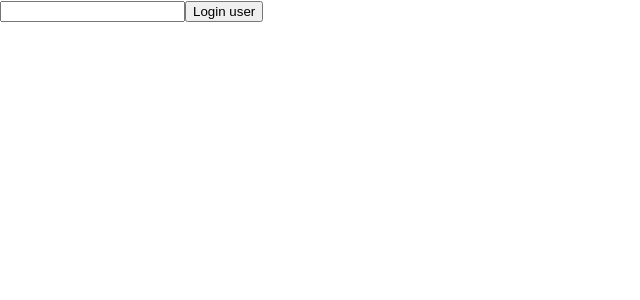
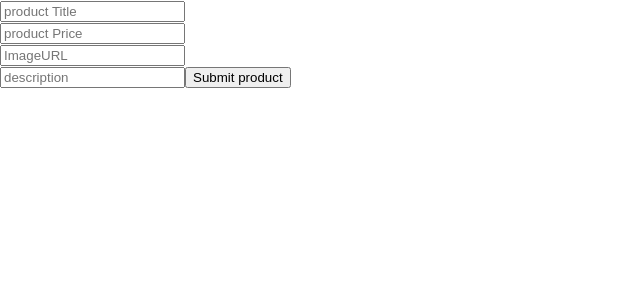
Before and after one commit to RitikaDhangar/ReactPractise, a React (Create React App) app: page / in a window 1280 px wide. Before the commit this address led to /login. Shown: the top 300 px of the page, without its empty margins (0-640 px from the left). Built offline with nearby package versions, Linux system fonts and the light colour scheme.

Commit message:
add code

```diff
--- a/src/App.js
+++ b/src/App.js
@@ -1,29 +1,12 @@
 import "./App.css";
 import Home from "./components/Home";
-import {
-  BrowserRouter as Router,
-  Routes,
-  Route,
-  Navigate,
-} from "react-router-dom";
-import Login from "./components/Login";
+
 function App() {
-  const isLoggedIn = localStorage.getItem("token");
-  console.log({ isLoggedIn });
 
   return (
-    <Router>
-      <Routes>
-        <Route
-          path="/"
-          element={isLoggedIn ? <Home /> : <Navigate to="/login" />}
-        />
-        <Route
-          path="/login"
-          element={!isLoggedIn ? <Login /> : <Navigate to="/" />}
-        />
-      </Routes>
-    </Router>
+    <>
+      <Home/>
+    </>
   );
 }
 
--- a/src/components/Home.js
+++ b/src/components/Home.js
@@ -1,38 +1,25 @@
 import { useEffect, useState } from "react";
 import axios from "axios";
 const Home = () => {
-  const [val, setVal] = useState("");
-  const [msg, setMsg] = useState("");
-  const submitHandler = async () => {
-    try {
-      const userName = localStorage.getItem("token");
-      console.log({ msg });
-      await axios.post("http://localhost:8000/Store-message", {
-        msg: `${userName} : ${val}`,
-      });
-    } catch (err) {
-      console.log(err);
-    }
-  };
-  const showMessagesHandler = async () => {
-    try {
-      const data = await axios.get("http://localhost:8000/show-message");
-      console.log({ data });
-      if (data?.status === 200) {
-        setMsg(data?.data?.data);
-      }
-    } catch (err) {
-      console.log(err);
-    }
-  };
-  useEffect(() => {
-    showMessagesHandler();
-  }, []);
+  const [product, setProduct] = useState({ title: '', price: '', imageurl: '', description: "" });
+
+  const onChangeHandler = (e) => {
+    setProduct((prev)=> ({...prev, [e.target.name]:e.target.value}))
+  }
+
+  const submitHandler = () => {
+
+  }
   return (
     <>
-      <p>{msg}</p>
-      <input type="text" value={val} onChange={(e) => setVal(e.target.value)} />
-      <button onClick={submitHandler}>Add Message</button>
+      <input type="text" placeholder="product Title" value={product.title} onChange={onChangeHandler} name={"title"} />
+      <br/>
+      <input type="text" placeholder="product Price" value={product.price} onChange={onChangeHandler} name={"price"}/>
+      <br/>
+      <input type="text" placeholder="ImageURL" value={product.imageurl} onChange={onChangeHandler} name={"imageurl"}/>
+      <br/>
+      <input type="text" placeholder="description"  value={product.description} onChange={onChangeHandler} name={"title"}/>
+      <button onClick={submitHandler} >Submit product</button>
     </>
   );
 };
```
